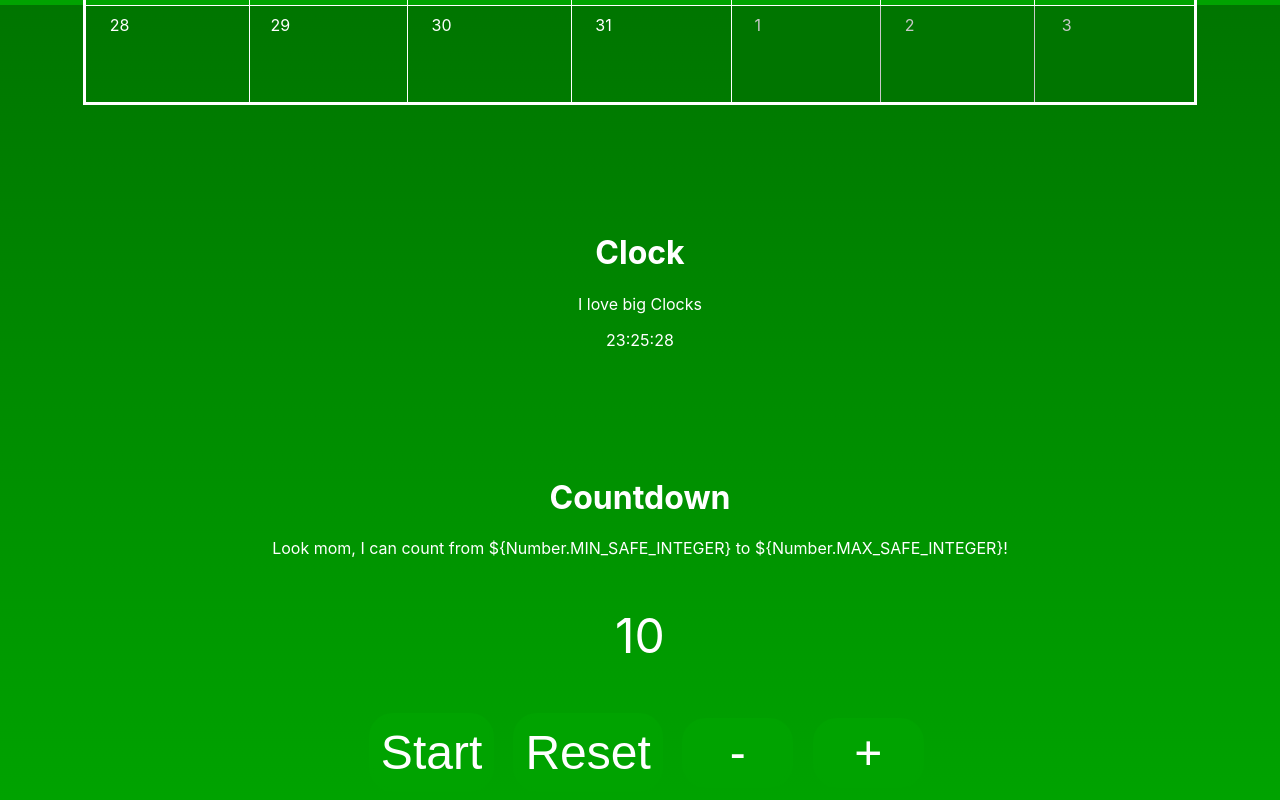
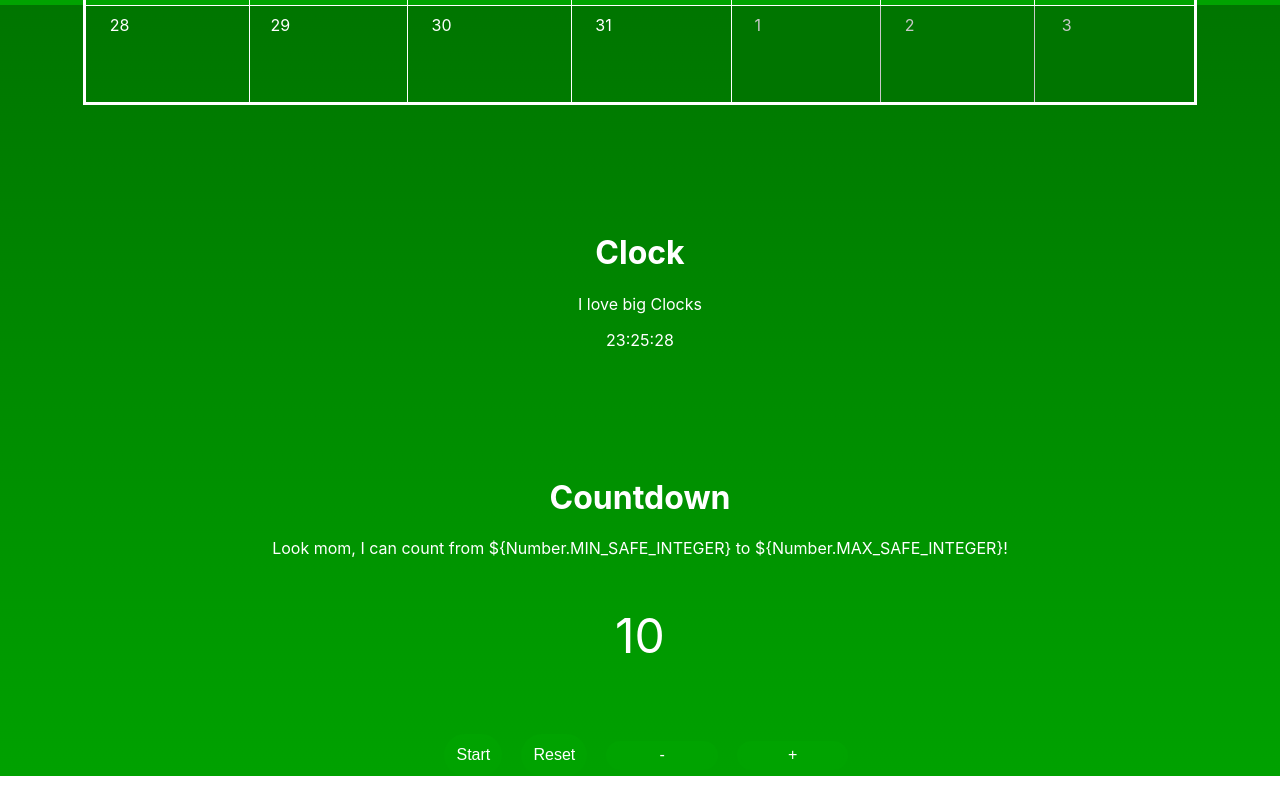
Before and after one commit to ixhbinphoenix/YAUTPA, a React (Vite) app in the folder yautpa-desktop/: page /components in a window 1280 px wide. Shown: the part 795-1595 px from the top of the page. After the commit the page ends 1571 px from the top, so only its background shows below. Built offline with nearby package versions, Linux system fonts and the light colour scheme.

Commit message:
refactor(desktop): Added global scss variables

```diff
--- a/yautpa-desktop/src/components/Calendar/index.scss
+++ b/yautpa-desktop/src/components/Calendar/index.scss
@@ -1,18 +1,8 @@
+@import '../../style/vars.scss';
+
 $scale: 1;
 $scale-width: 1;
 $scale-height: .6;
-
-@mixin button() {
-    color: white;
-    background-color: #00A300;
-    border: #00A300 .25rem solid;
-    padding: .1rem .3rem .1rem .3rem;
-    font-size: 1rem;
-    border-radius: 1.5rem;
-    cursor: pointer;
-    margin-left: .2rem;
-    margin-right: .2rem;
-}
 
 @mixin tableElement {
     padding-right: $scale * $scale-width * 7rem;
--- a/yautpa-desktop/src/components/Countdown/index.scss
+++ b/yautpa-desktop/src/components/Countdown/index.scss
@@ -1,42 +1,18 @@
-@mixin button() {
-    color: white;
-    background-color: #00A300;
-    border: #00A300 .25rem solid;
-    margin-bottom: 0.5rem;
-    padding: 0.2rem 0.4rem 0.2rem 0.4rem;
-    font-size: 3rem;
-    border-radius: 1.5rem;
-}
+@import '../../style/vars.scss';
 
 .countdown {
     display: inline;
     &>button {
+        font-size: 3rem;
+        padding: .2rem .4rem .2rem .4rem;
         @include button();
         margin-left: 1rem;
         height: 50%;
         width: 10%;
-        &:active {
-            transform: translateY(.1rem);
-        }
-        &:hover {
-            background-color: #00D100;
-            border-color: #00D100;
-        }
-    }
-    &>button:hover {
-        background-color: #00D100;
-        border-color: #00D100;
     }
     &>.counter>button {
         @include button();
         margin-left: 1rem;
         padding: .5rem;
-        &:hover {
-            background-color: #00D100;
-            border-color: #00D100;
-        }
-        &:active {
-            transform: translateY(.1rem);
-        }
     }
 }
--- a/yautpa-desktop/src/index.scss
+++ b/yautpa-desktop/src/index.scss
@@ -1,12 +1,12 @@
 @import "style/vars.scss";
 
 body {
-    background: linear-gradient(180deg, rgba(0,117,0,1) 0%, rgba(0,163,0,1) 100%);
+    background: $background;
     background-repeat:no-repeat;
     background-attachment: fixed;
-    color: white;
+    color: $color;
     margin: 0;
-    font-family: -apple-system, BlinkMacSystemFont, 'Segoe UI', Roboto, Oxygen, Ubuntu, Cantarell, 'Open Sans', 'Helvetica Neue', sans-serif;
+    font-family: $font;
     -webkit-font-smoothing: antialiased;
     -moz-osx-font-smooting: grayscale;
 
--- a/yautpa-desktop/src/style/vars.scss
+++ b/yautpa-desktop/src/style/vars.scss
@@ -0,0 +1,25 @@
+$font: -apple-system, BlinkMacSystemFont, 'Segoe UI', Roboto, Oxygen, Ubuntu, Cantarell, 'Open Sans', 'Helvetica Neue', sans-serif;
+$color: white;
+$background: linear-gradient(180deg, rgba(0,117,0,1) 0%, rgba(0,163,0,1) 100%);
+
+$button-background: #00A300;
+$button-hover: #00D100;
+
+@mixin button() {
+    color: $color;
+    background-color: $button-background;
+    border: $button-background .25rem solid;
+    padding: .1rem .3rem .1rem .3rem;
+    font-size: 1rem;
+    border-radius: 1.5rem;
+    cursor: pointer;
+    margin-left: .2rem;
+    margin-right: .2rem;
+    &:active {
+        transform: translateY(.1rem);
+    }
+    &:hover {
+        background-color: #00D100;
+        border-color: #00D100;
+    }
+}
```
